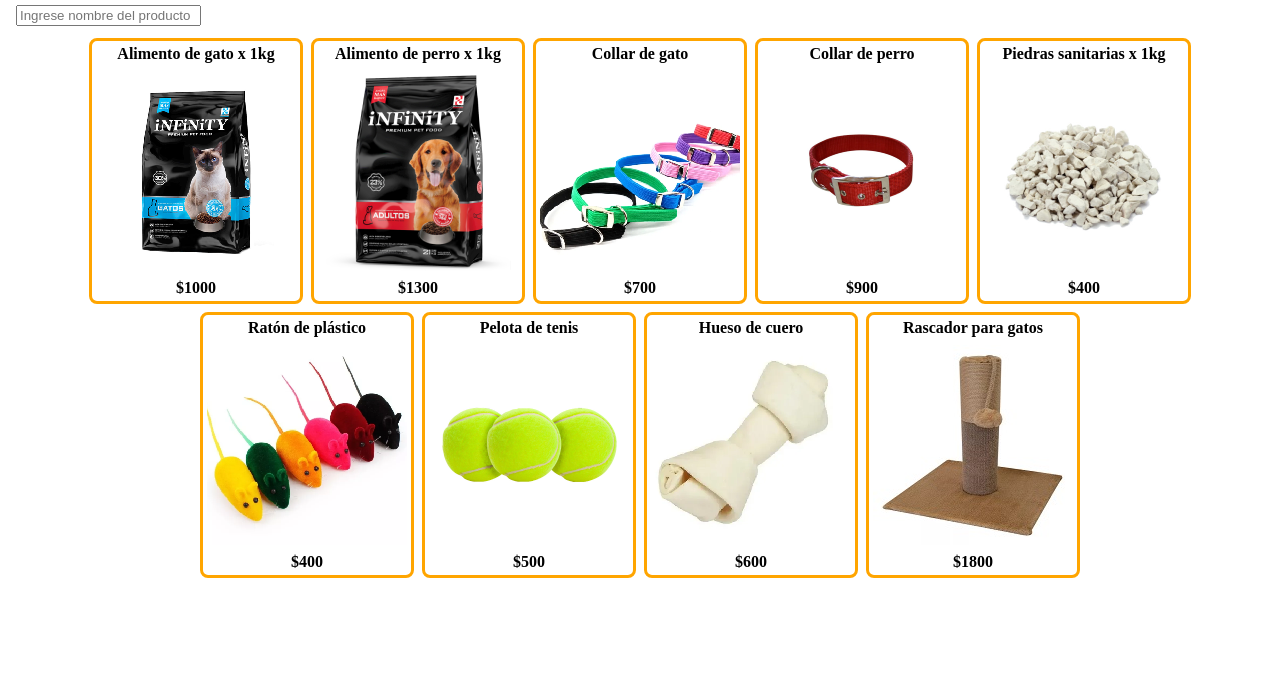
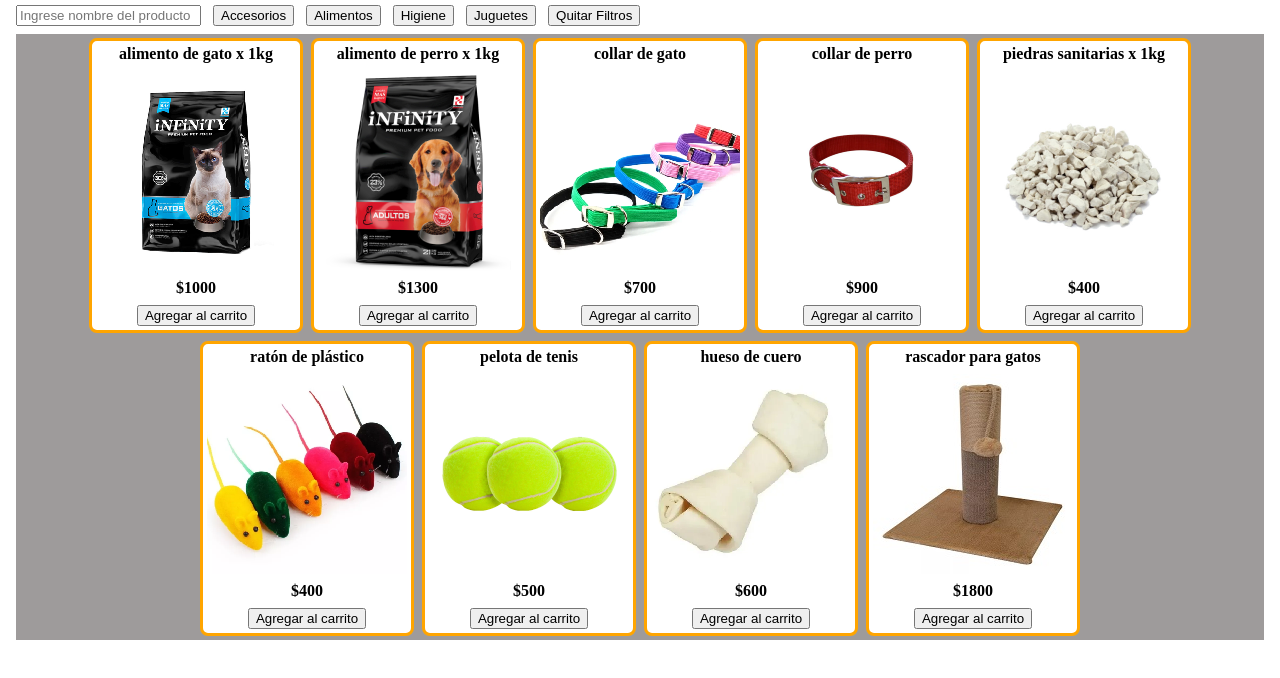
Before and after one commit to lea-robles/PreEntrega3-Robles, a plain HTML site: page index.html in a window 1280 px wide. Shown: the part 48-726 px from the top of the page. Drawn offline with Linux system fonts and the light colour scheme.

Commit message:
Commit antes de carito

```diff
--- a/css/style.css
+++ b/css/style.css
@@ -7,6 +7,7 @@
     display: flex;
     justify-content: center;
     flex-wrap: wrap;
+    background-color: rgb(158, 155, 155);
 }
 
 .tarjetasPetshop {
@@ -16,4 +17,5 @@
     border-radius: 8px;
     border-style: solid;
     border-color: orange;
+    background-color: white;
 }
--- a/index.html
+++ b/index.html
@@ -12,7 +12,12 @@
         <h1>PetShop</h1>
     </header>
     <main>
-        <input id="buscarProducto" placeholder="Ingrese nombre del producto">
+        <input id="buscarProductos" placeholder="Ingrese nombre del producto">
+        <button class="filtroCategorias" value="accesorios">Accesorios</button>
+        <button class="filtroCategorias" value="alimentos">Alimentos</button>
+        <button class="filtroCategorias" value="higiene">Higiene</button>
+        <button class="filtroCategorias" value="juguetes">Juguetes</button>
+        <button class="filtroCategorias" value="quitar">Quitar Filtros</button>
         <div id="productos"></div>
     </main>
 
--- a/js/script.js
+++ b/js/script.js
@@ -1,28 +1,57 @@
 let productos = [
-    { id: 3, nombre: "Alimento de gato x 1kg", categoria: "alimento", stock: 9, precio: 1000 , rutaImagen: "alimento-gato.webp" },
-    { id: 5, nombre: "Alimento de perro x 1kg", categoria: "alimento", stock: 7, precio: 1300 , rutaImagen: "alimento-perro.webp" },
-    { id: 6, nombre: "Collar de gato", categoria: "accesorios", stock: 2, precio: 700 , rutaImagen: "collar-gato.webp" },
-    { id: 8, nombre: "Collar de perro", categoria: "accesorios", stock: 1, precio: 900 , rutaImagen: "collar-perro.webp" },
-    { id: 11, nombre: "Piedras sanitarias x 1kg", categoria: "higiene", stock: 5,  precio: 400 , rutaImagen: "piedras-sanitarias.webp" },
-    { id: 13, nombre: "Ratón de plástico", categoria: "juguetes", stock: 4, precio: 400 , rutaImagen: "ratas-panio.webp" },
-    { id: 15, nombre: "Pelota de tenis", categoria: "juguetes", stock: 6, precio: 500 , rutaImagen: "pelota-tenis.webp" },
-    { id: 17, nombre: "Hueso de cuero", categoria: "juguetes", stock: 5, precio: 600 , rutaImagen: "hueso-cuero.webp" },
-    { id: 19, nombre: "Rascador para gatos", categoria: "juguetes", stock: 2, precio: 1800 , rutaImagen: "rascador-gatos.webp" },
+    { id: 3, nombre: "alimento de gato x 1kg", categoria: "alimentos", stock: 9, precio: 1000, rutaImagen: "alimento-gato.webp" },
+    { id: 5, nombre: "alimento de perro x 1kg", categoria: "alimentos", stock: 7, precio: 1300, rutaImagen: "alimento-perro.webp" },
+    { id: 6, nombre: "collar de gato", categoria: "accesorios", stock: 2, precio: 700, rutaImagen: "collar-gato.webp" },
+    { id: 8, nombre: "collar de perro", categoria: "accesorios", stock: 1, precio: 900, rutaImagen: "collar-perro.webp" },
+    { id: 11, nombre: "piedras sanitarias x 1kg", categoria: "higiene", stock: 5, precio: 400, rutaImagen: "piedras-sanitarias.webp" },
+    { id: 13, nombre: "ratón de plástico", categoria: "juguetes", stock: 4, precio: 400, rutaImagen: "ratas-panio.webp" },
+    { id: 15, nombre: "pelota de tenis", categoria: "juguetes", stock: 6, precio: 500, rutaImagen: "pelota-tenis.webp" },
+    { id: 17, nombre: "hueso de cuero", categoria: "juguetes", stock: 5, precio: 600, rutaImagen: "hueso-cuero.webp" },
+    { id: 19, nombre: "rascador para gatos", categoria: "juguetes", stock: 2, precio: 1800, rutaImagen: "rascador-gatos.webp" },
 ]
 
 let contenedorTarjetas = document.getElementById("productos")
 
-crearTarjetas(productos, contenedorTarjetas)
+crearTarjetas(productos)
 
-function crearTarjetas(array, contenedor) {
-    for (const producto of productos) {
+function crearTarjetas(array) {
+    contenedorTarjetas.innerHTML = ""
+    for (const producto of array) {
         let tarjeta = document.createElement("div")
         tarjeta.className = "tarjetasPetshop"
         tarjeta.innerHTML = `
             <h4>${producto.nombre}</h4>
             <img src="./img/${producto.rutaImagen}">
             <h4>$${producto.precio}</h4>
+            <button id=${producto.id}>Agregar al carrito</button>
         `
-        contenedor.appendChild(tarjeta)
+        contenedorTarjetas.appendChild(tarjeta)
     }
 }
+
+let buscarProductos = document.getElementById("buscarProductos")
+buscarProductos.addEventListener("input", filtrarPorNombre)
+
+let botonesCategorias = document.getElementsByClassName("filtroCategorias")
+for (const botonCategorias of botonesCategorias) {
+    botonCategorias.addEventListener("click", filtrarPorCategoria)
+}
+
+function filtrarPorNombre() {
+    let arrayFiltrado = productos.filter(producto => producto.nombre.toLowerCase().includes(buscarProductos.value.toLowerCase()))
+    crearTarjetas(arrayFiltrado)
+}
+
+function filtrarPorCategoria(e) {
+    if (e.target.value === "quitar") {
+        crearTarjetas(productos)
+    } else {
+        let arrayFiltrado = productos.filter(producto => producto.categoria === e.target.value)
+        console.dir(e.target)
+        crearTarjetas(arrayFiltrado)
+    }
+}
+
+function agregarAlCarrito() {
+
+}
```
